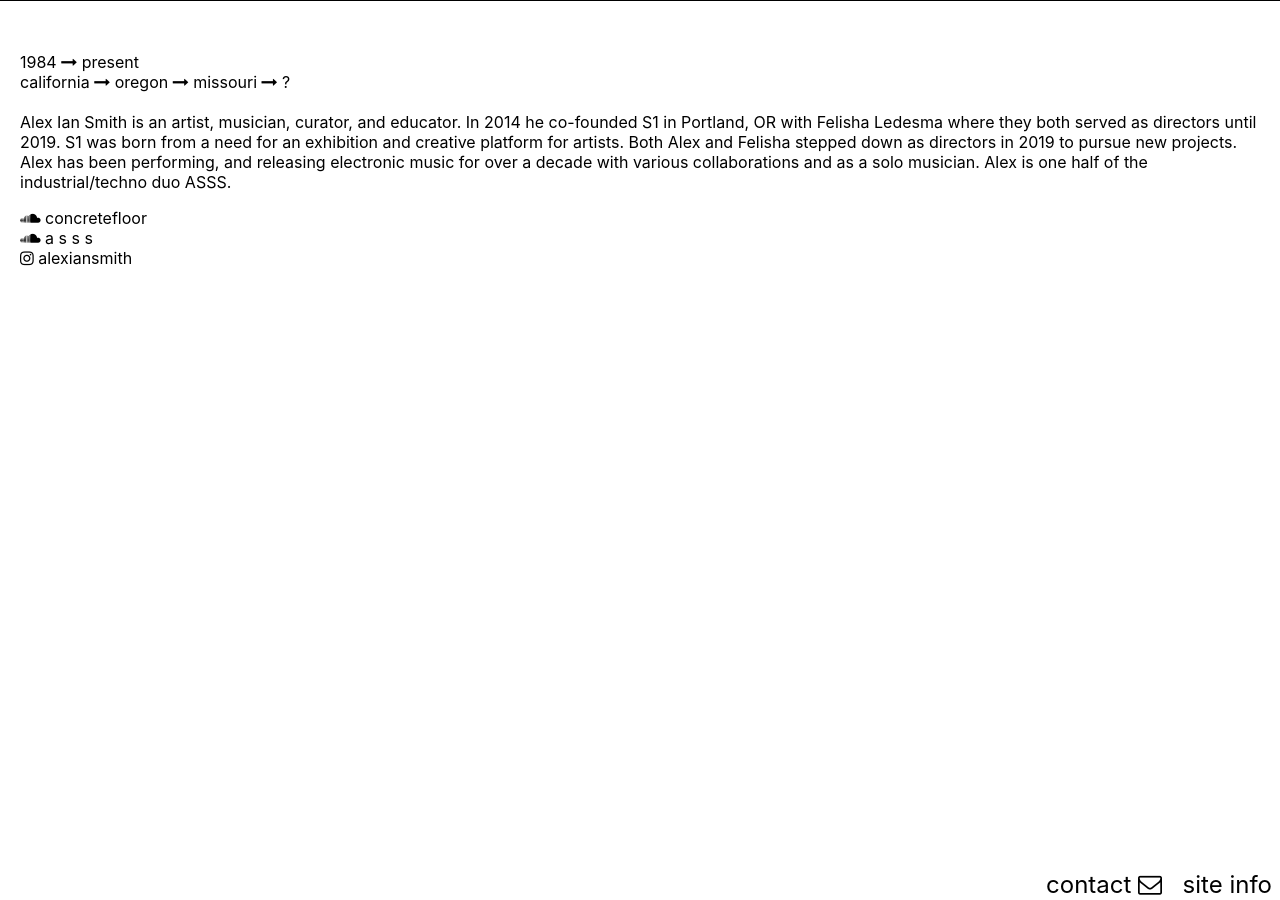
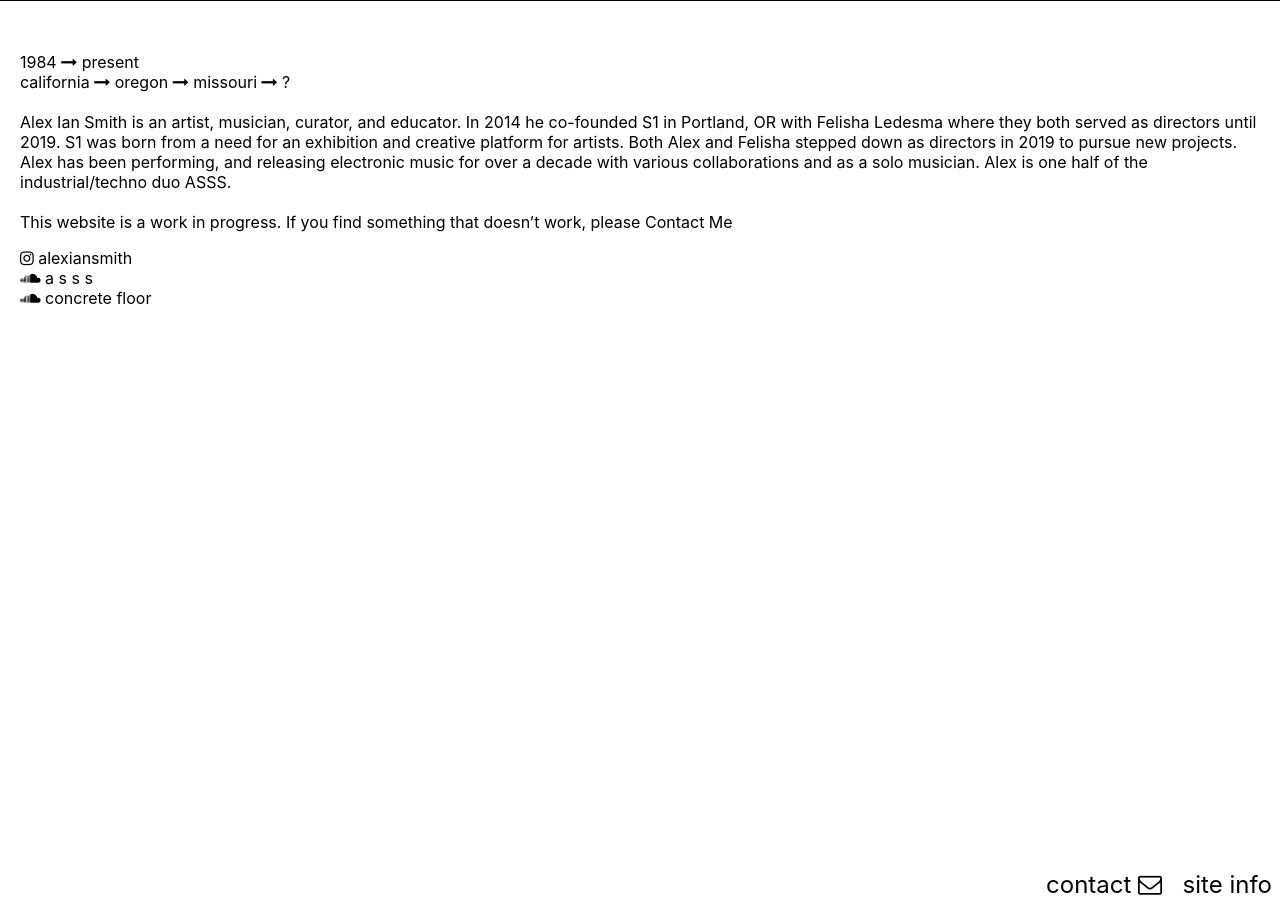
Before and after one commit to taxihelms0/alexiansmith.com, a Jekyll site: the page built from info.md, in a window 1280 px wide. Built offline with Jekyll 4.4.1, drawn with Linux system fonts in a browser that asks for light colours.

Commit message:
Created site.socials collection

```diff
--- a/_config.yml
+++ b/_config.yml
@@ -15,3 +15,14 @@ plugins:
   - jekyll-seo-tag
 
 title: 'alex ian smith'
+
+social-links:
+  - id: "alexiansmith"
+    link: "https://instagram.com/alexiansmith"
+    type: "instagram"
+  - id: "a s s s"
+    link: "https://soundcloud.com/a_s_s_s"
+    type: "soundcloud"
+  - id: "concrete floor"
+    link: "https://soundcloud.com/concretefloor"
+    type: "soundcloud"
--- a/_includes/socials.html
+++ b/_includes/socials.html
@@ -1,5 +1,10 @@
 <ul class="socials">
+    {% for social in site.social-links %}
     <li>
+        <a href="{{ social.link }}" target="blank"><i class="fa fa-{{ social.type }}" aria-hidden="true"></i> {{ social.id }}</a>
+    </li>
+    {% endfor %}
+    <!-- <li>
         <a href="https://soundcloud.com/concretefloor" target="blank"><i class="fa fa-soundcloud" aria-hidden="true"></i> concretefloor</a>
     </li>
     <li>
@@ -7,5 +12,5 @@
     </li>
     <li>
         <a href="https://instagram.com/alexiansmith" target="blank"><i class="fa fa-instagram" aria-hidden="true"></i> alexiansmith</a>
-    </li>
+    </li> -->
 </ul>
--- a/info.md
+++ b/info.md
@@ -7,4 +7,6 @@ california <i class="fa fa-long-arrow-right" aria-hidden="true" aria-label="to">
 
 Alex Ian Smith is an artist, musician, curator, and educator. In 2014 he co-founded S1 in Portland, OR with Felisha Ledesma where they both served as directors until 2019. S1 was born from a need for an exhibition and creative platform for artists. Both Alex and Felisha stepped down as directors in 2019 to pursue new projects. Alex has been performing, and releasing electronic music for over a decade with various collaborations and as a solo musician. Alex is one half of the industrial/techno duo ASSS.
 
+This website is a work in progress. If you find something that doesn't work, please [Contact Me](/contact.html)
+
 {% include socials.html %}
```
